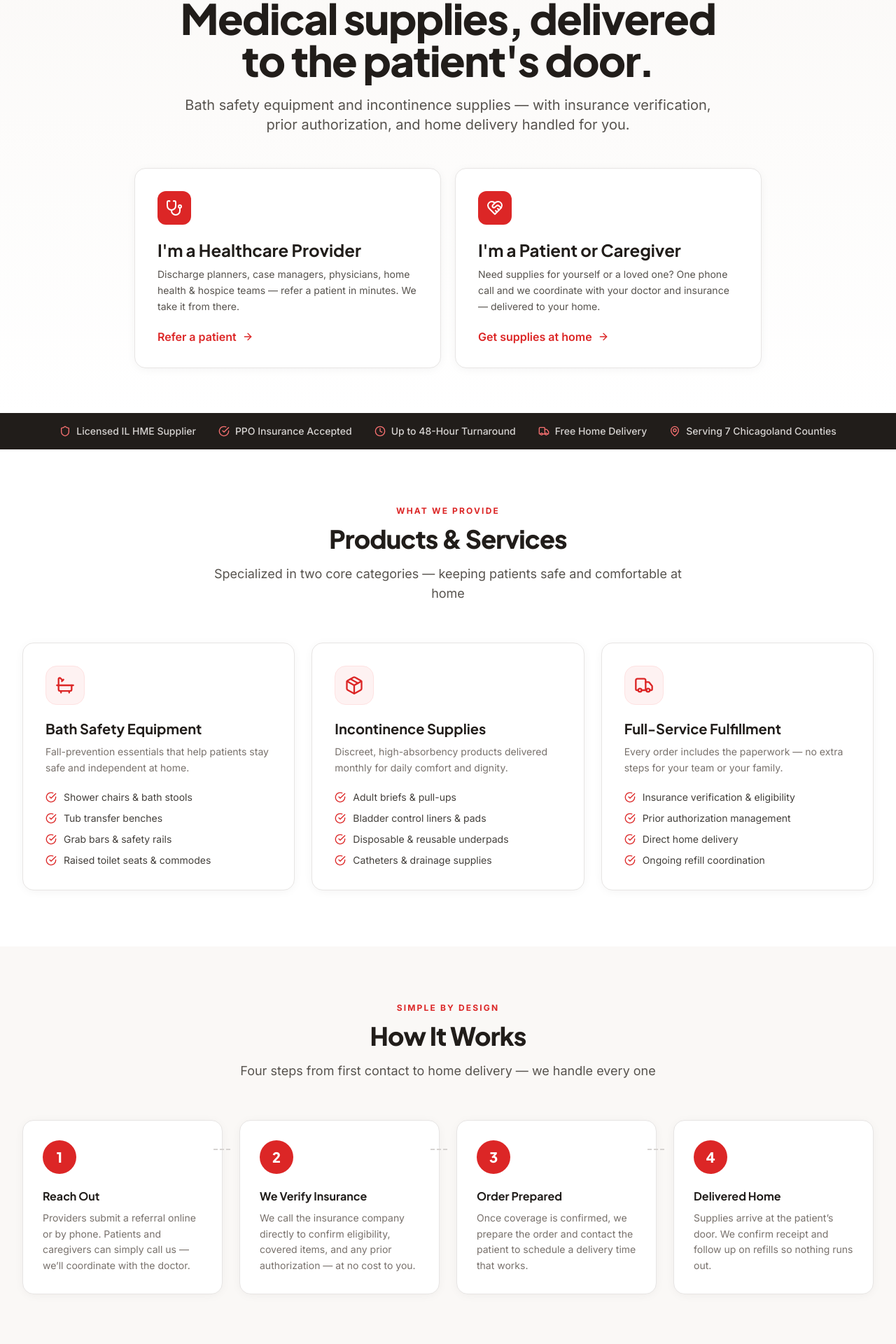
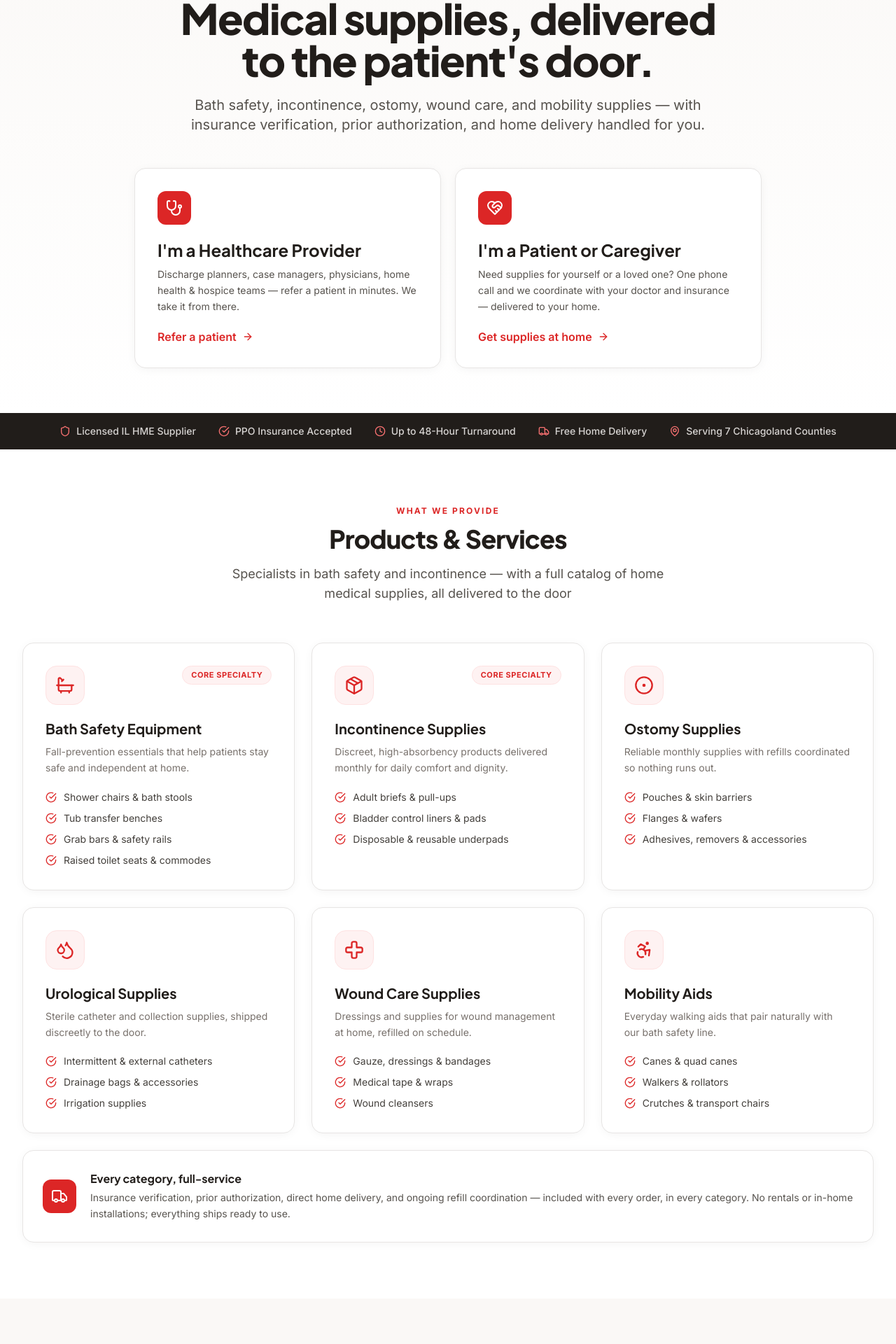
Before and after one commit to dmemedicallogistics/dme-app, a React (Vite) app: page / in a window 1280 px wide. Shown: the part 180-2100 px from the top of the page at 70% size. Built offline with nearby package versions, Linux system fonts and the light colour scheme.

Commit message:
Add ostomy, urological, wound care, and mobility aid product categories

```diff
--- a/index.html
+++ b/index.html
@@ -7,8 +7,8 @@
 
     <!-- Primary SEO -->
     <title>DME Medical Logistics | Bath Safety & Incontinence Supplies – Chicagoland, IL</title>
-    <meta name="description" content="DME Medical Logistics delivers bath safety equipment and incontinence supplies to patients across Cook, DuPage, and surrounding Illinois counties. PPO insurance accepted, insurance verification and prior authorization handled. Easy referrals for healthcare providers — online, phone, or fax." />
-    <meta name="keywords" content="DME supplier Chicagoland, durable medical equipment Illinois, bath safety equipment, incontinence supplies, shower chair delivery, adult briefs insurance, DME referral, home medical equipment Bloomingdale IL, DuPage County DME, Cook County medical supplies" />
+    <meta name="description" content="DME Medical Logistics delivers bath safety equipment, incontinence, ostomy, catheter, wound care, and mobility supplies to patients across Cook, DuPage, and surrounding Illinois counties. PPO insurance accepted, insurance verification and prior authorization handled. Easy referrals for healthcare providers — online, phone, or fax." />
+    <meta name="keywords" content="DME supplier Chicagoland, durable medical equipment Illinois, bath safety equipment, incontinence supplies, ostomy supplies Illinois, catheter supplies, wound care supplies, walkers rollators, shower chair delivery, adult briefs insurance, DME referral, home medical equipment Bloomingdale IL, DuPage County DME, Cook County medical supplies" />
     <link rel="canonical" href="https://www.dmemedicallogistics.com/" />
     <meta name="robots" content="index, follow" />
 
@@ -20,7 +20,7 @@
     <meta property="og:type" content="website" />
     <meta property="og:url" content="https://www.dmemedicallogistics.com/" />
     <meta property="og:title" content="DME Medical Logistics | Bath Safety & Incontinence Supplies – Chicagoland" />
-    <meta property="og:description" content="Bath safety equipment and incontinence supplies delivered to the patient's door. Insurance verification and prior authorization handled. Serving Cook, DuPage & surrounding counties." />
+    <meta property="og:description" content="Bath safety, incontinence, ostomy, wound care, and mobility supplies delivered to the patient's door. Insurance verification and prior authorization handled. Serving Cook, DuPage & surrounding counties." />
     <meta property="og:image" content="https://www.dmemedicallogistics.com/caregiver-assisting-senior-lady-using-walker.webp" />
     <meta property="og:locale" content="en_US" />
 
@@ -69,7 +69,11 @@
       ],
       "makesOffer": [
         { "@type": "Offer", "itemOffered": { "@type": "Product", "name": "Bath safety equipment", "description": "Shower chairs, tub transfer benches, grab bars, raised toilet seats, and commodes" } },
-        { "@type": "Offer", "itemOffered": { "@type": "Product", "name": "Incontinence supplies", "description": "Adult briefs, pull-ups, bladder control pads, underpads, and catheters" } }
+        { "@type": "Offer", "itemOffered": { "@type": "Product", "name": "Incontinence supplies", "description": "Adult briefs, pull-ups, bladder control pads, and underpads" } },
+        { "@type": "Offer", "itemOffered": { "@type": "Product", "name": "Ostomy supplies", "description": "Ostomy pouches, skin barriers, flanges, wafers, and accessories" } },
+        { "@type": "Offer", "itemOffered": { "@type": "Product", "name": "Urological supplies", "description": "Intermittent and external catheters, drainage bags, and irrigation supplies" } },
+        { "@type": "Offer", "itemOffered": { "@type": "Product", "name": "Wound care supplies", "description": "Dressings, gauze, bandages, medical tape, and wound cleansers" } },
+        { "@type": "Offer", "itemOffered": { "@type": "Product", "name": "Mobility aids", "description": "Canes, walkers, rollators, crutches, and transport chairs" } }
       ],
       "identifier": [
         { "@type": "PropertyValue", "name": "IDFPR HME License", "value": "203003079" },
--- a/src/App.tsx
+++ b/src/App.tsx
@@ -3,6 +3,7 @@ import Footer from './Footer';
 import {
   CheckCircle, Clock, MapPin, Truck, Shield,
   Bath, Package, Stethoscope, HeartHandshake, Phone, Mail, ArrowRight,
+  CircleDot, Droplets, Cross, Accessibility,
 } from 'lucide-react';
 
 const trustItems = [
@@ -17,20 +18,40 @@ const products = [
   {
     icon: Bath,
     title: 'Bath Safety Equipment',
+    badge: 'Core specialty',
     desc: 'Fall-prevention essentials that help patients stay safe and independent at home.',
     items: ['Shower chairs & bath stools', 'Tub transfer benches', 'Grab bars & safety rails', 'Raised toilet seats & commodes'],
   },
   {
     icon: Package,
     title: 'Incontinence Supplies',
+    badge: 'Core specialty',
     desc: 'Discreet, high-absorbency products delivered monthly for daily comfort and dignity.',
-    items: ['Adult briefs & pull-ups', 'Bladder control liners & pads', 'Disposable & reusable underpads', 'Catheters & drainage supplies'],
+    items: ['Adult briefs & pull-ups', 'Bladder control liners & pads', 'Disposable & reusable underpads'],
   },
   {
-    icon: Truck,
-    title: 'Full-Service Fulfillment',
-    desc: 'Every order includes the paperwork — no extra steps for your team or your family.',
-    items: ['Insurance verification & eligibility', 'Prior authorization management', 'Direct home delivery', 'Ongoing refill coordination'],
+    icon: CircleDot,
+    title: 'Ostomy Supplies',
+    desc: 'Reliable monthly supplies with refills coordinated so nothing runs out.',
+    items: ['Pouches & skin barriers', 'Flanges & wafers', 'Adhesives, removers & accessories'],
+  },
+  {
+    icon: Droplets,
+    title: 'Urological Supplies',
+    desc: 'Sterile catheter and collection supplies, shipped discreetly to the door.',
+    items: ['Intermittent & external catheters', 'Drainage bags & accessories', 'Irrigation supplies'],
+  },
+  {
+    icon: Cross,
+    title: 'Wound Care Supplies',
+    desc: 'Dressings and supplies for wound management at home, refilled on schedule.',
+    items: ['Gauze, dressings & bandages', 'Medical tape & wraps', 'Wound cleansers'],
+  },
+  {
+    icon: Accessibility,
+    title: 'Mobility Aids',
+    desc: 'Everyday walking aids that pair naturally with our bath safety line.',
+    items: ['Canes & quad canes', 'Walkers & rollators', 'Crutches & transport chairs'],
   },
 ];
 
@@ -64,8 +85,8 @@ export default function App() {
               Medical supplies, delivered to the patient's door.
             </h1>
             <p className="text-lg sm:text-xl text-stone-600 leading-relaxed">
-              Bath safety equipment and incontinence supplies — with insurance verification,
-              prior authorization, and home delivery handled for you.
+              Bath safety, incontinence, ostomy, wound care, and mobility supplies — with insurance
+              verification, prior authorization, and home delivery handled for you.
             </p>
           </div>
 
@@ -117,13 +138,18 @@ export default function App() {
           <div className="text-center mb-14">
             <p className="eyebrow mb-3">What We Provide</p>
             <h2 className="section-title mb-4">Products & Services</h2>
-            <p className="text-lg text-stone-600 max-w-2xl mx-auto">Specialized in two core categories — keeping patients safe and comfortable at home</p>
+            <p className="text-lg text-stone-600 max-w-2xl mx-auto">Specialists in bath safety and incontinence — with a full catalog of home medical supplies, all delivered to the door</p>
           </div>
-          <div className="grid md:grid-cols-3 gap-6">
-            {products.map(({ icon: Icon, title, desc, items }) => (
+          <div className="grid sm:grid-cols-2 lg:grid-cols-3 gap-6">
+            {products.map(({ icon: Icon, title, badge, desc, items }) => (
               <div key={title} className="card p-8 hover:shadow-lift transition-shadow">
-                <div className="w-14 h-14 bg-red-50 border border-red-100 rounded-2xl flex items-center justify-center mb-5">
-                  <Icon className="h-7 w-7 text-red-600" />
+                <div className="flex items-start justify-between mb-5">
+                  <div className="w-14 h-14 bg-red-50 border border-red-100 rounded-2xl flex items-center justify-center">
+                    <Icon className="h-7 w-7 text-red-600" />
+                  </div>
+                  {badge && (
+                    <span className="text-[11px] font-bold uppercase tracking-wider text-red-600 bg-red-50 border border-red-100 rounded-full px-3 py-1">{badge}</span>
+                  )}
                 </div>
                 <h3 className="font-display text-xl font-bold text-ink mb-2">{title}</h3>
                 <p className="text-stone-500 text-sm mb-5 leading-relaxed">{desc}</p>
@@ -137,6 +163,19 @@ export default function App() {
                 </ul>
               </div>
             ))}
+          </div>
+          {/* Full-service banner */}
+          <div className="card mt-6 p-7 flex flex-col md:flex-row md:items-center gap-5">
+            <div className="w-12 h-12 bg-red-600 rounded-xl flex items-center justify-center flex-shrink-0">
+              <Truck className="h-6 w-6 text-white" />
+            </div>
+            <div>
+              <h3 className="font-display font-bold text-ink mb-1">Every category, full-service</h3>
+              <p className="text-stone-600 text-sm leading-relaxed">
+                Insurance verification, prior authorization, direct home delivery, and ongoing refill coordination —
+                included with every order, in every category. No rentals or in-home installations; everything ships ready to use.
+              </p>
+            </div>
           </div>
         </div>
       </section>
--- a/src/Footer.tsx
+++ b/src/Footer.tsx
@@ -12,9 +12,9 @@ export default function Footer() {
               <span className="font-display text-lg font-bold text-white"><span className="text-red-400">DME</span> Medical Logistics</span>
             </div>
             <p className="text-sm leading-relaxed max-w-md">
-              Bath safety equipment and incontinence supplies for patients across the Chicagoland area.
-              We handle insurance verification, prior authorization, and home delivery — so providers
-              and families don't have to.
+              Bath safety, incontinence, ostomy, wound care, and mobility supplies for patients across
+              the Chicagoland area. We handle insurance verification, prior authorization, and home
+              delivery — so providers and families don't have to.
             </p>
           </div>
           {/* Links */}
--- a/src/ForPatients.tsx
+++ b/src/ForPatients.tsx
@@ -2,7 +2,7 @@ import Header from './Header';
 import Footer from './Footer';
 import {
   CheckCircle, Clock, Shield, Phone, Bath, Package, Truck,
-  HeartHandshake, ArrowRight,
+  HeartHandshake, ArrowRight, Cross, Accessibility,
 } from 'lucide-react';
 
 const steps = [
@@ -22,7 +22,19 @@ const products = [
     icon: Package,
     title: 'Incontinence Supplies',
     desc: 'Discreet, comfortable products delivered in plain packaging — with refills coordinated for you.',
-    items: ['Adult briefs and pull-ups in all sizes', 'Bladder control pads and liners', 'Bed and chair protective underpads', 'Catheters and related supplies'],
+    items: ['Adult briefs and pull-ups in all sizes', 'Bladder control pads and liners', 'Bed and chair protective underpads'],
+  },
+  {
+    icon: Cross,
+    title: 'Ostomy, Catheter & Wound Care',
+    desc: 'Monthly medical supplies shipped discreetly to your door, refilled before you run out.',
+    items: ['Ostomy pouches, barriers and accessories', 'Catheters and drainage supplies', 'Dressings, gauze, tape and bandages'],
+  },
+  {
+    icon: Accessibility,
+    title: 'Walking & Mobility Aids',
+    desc: 'Simple, sturdy equipment to help you or your loved one get around safely.',
+    items: ['Canes and quad canes', 'Walkers and rollators', 'Crutches and transport chairs'],
   },
 ];
 
@@ -48,7 +60,7 @@ export default function ForPatients() {
               The supplies you need, without the hassle.
             </h1>
             <p className="text-lg sm:text-xl text-stone-600 leading-relaxed mb-8">
-              Bath safety equipment and incontinence supplies delivered to your home.
+              Bath safety equipment, incontinence, ostomy, wound care, and mobility supplies delivered to your home.
               One phone call — we work with your doctor and your insurance so you don't have to.
             </p>
             <div className="flex flex-wrap gap-4 items-center">
--- a/src/PortalReferralForm.tsx
+++ b/src/PortalReferralForm.tsx
@@ -407,7 +407,7 @@ export default function PortalReferralForm() {
                     name="equipmentNeeded"
                     value={formData.equipmentNeeded}
                     onChange={handleInputChange}
-                    placeholder="e.g., Shower chair, raised toilet seat, adult briefs (medium)"
+                    placeholder="e.g., Shower chair, walker, ostomy pouches, adult briefs (medium)"
                     className="w-full px-4 py-3 border border-gray-300 rounded-lg focus:ring-2 focus:ring-red-600 focus:border-transparent"
                   />
                 </div>
--- a/src/ReferralForm.tsx
+++ b/src/ReferralForm.tsx
@@ -288,7 +288,7 @@ export default function ReferralForm() {
                 <div className="space-y-4">
                   <div>
                     <label className="label">Equipment Needed <span className="text-red-600">*</span></label>
-                    <textarea required name="equipmentNeeded" value={form.equipmentNeeded} onChange={handleChange} rows={3} className="input resize-none" placeholder="e.g. Shower chair, raised toilet seat, adult briefs (medium)" />
+                    <textarea required name="equipmentNeeded" value={form.equipmentNeeded} onChange={handleChange} rows={3} className="input resize-none" placeholder="e.g. Shower chair, walker, ostomy pouches, adult briefs (medium)" />
                   </div>
                   <div>
                     <label className="label">Diagnosis / Clinical Notes</label>
--- a/src/main.tsx
+++ b/src/main.tsx
@@ -23,11 +23,11 @@ const path = window.location.pathname;
 const SEO: Record<string, { title: string; description: string }> = {
   '/providers': {
     title: 'For Healthcare Providers | DME Referrals in Chicagoland – DME Medical Logistics',
-    description: 'Refer DME patients in under 3 minutes. We verify insurance, handle prior authorization, and deliver bath safety and incontinence supplies within 48 hours. Online, phone, or fax referrals.',
+    description: 'Refer DME patients in under 3 minutes. We verify insurance, handle prior authorization, and deliver bath safety, incontinence, ostomy, wound care, and mobility supplies within 48 hours. Online, phone, or fax referrals.',
   },
   '/patients': {
     title: 'For Patients & Caregivers | Home Medical Supplies – DME Medical Logistics',
-    description: 'Bath safety equipment and incontinence supplies delivered to your home in Chicagoland. One phone call — we work with your doctor and insurance. Call (630) 885-0414.',
+    description: 'Bath safety, incontinence, ostomy, wound care, and mobility supplies delivered to your home in Chicagoland. One phone call — we work with your doctor and insurance. Call (630) 885-0414.',
   },
   '/referral': {
     title: 'Submit a Referral | DME Medical Logistics',
```
